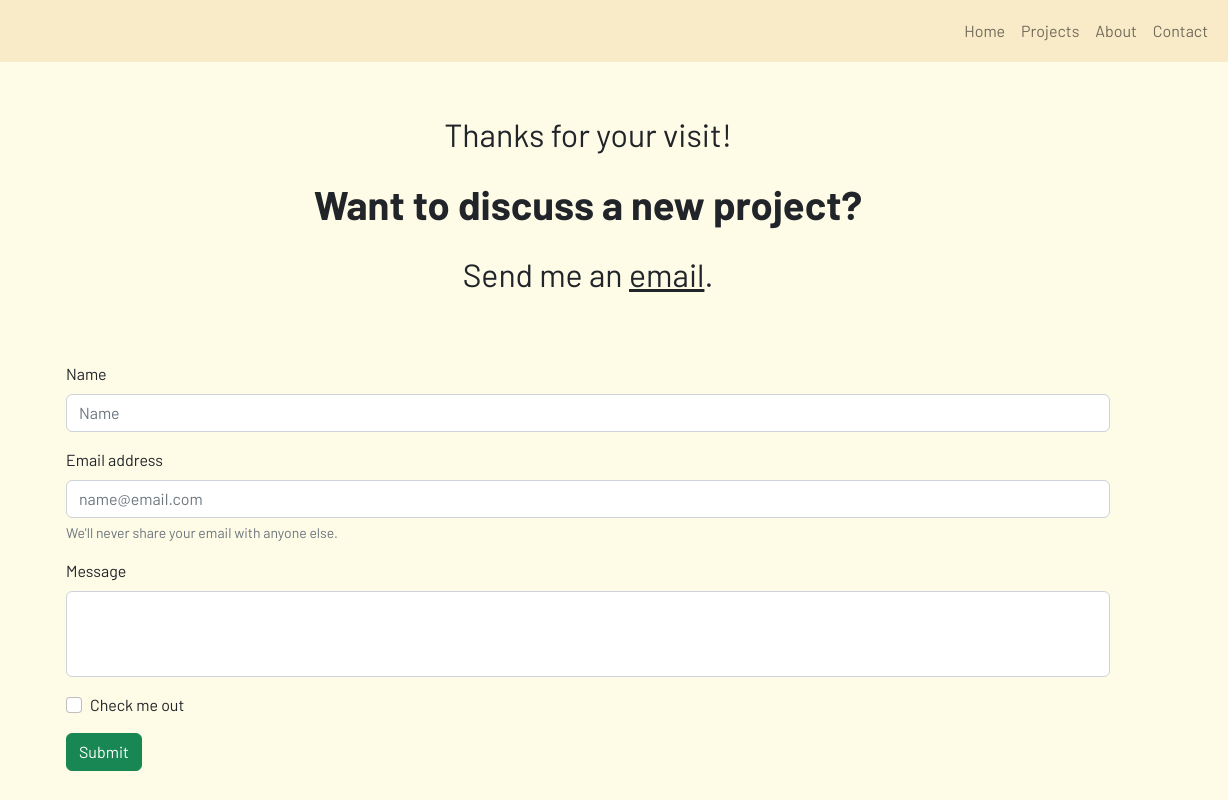
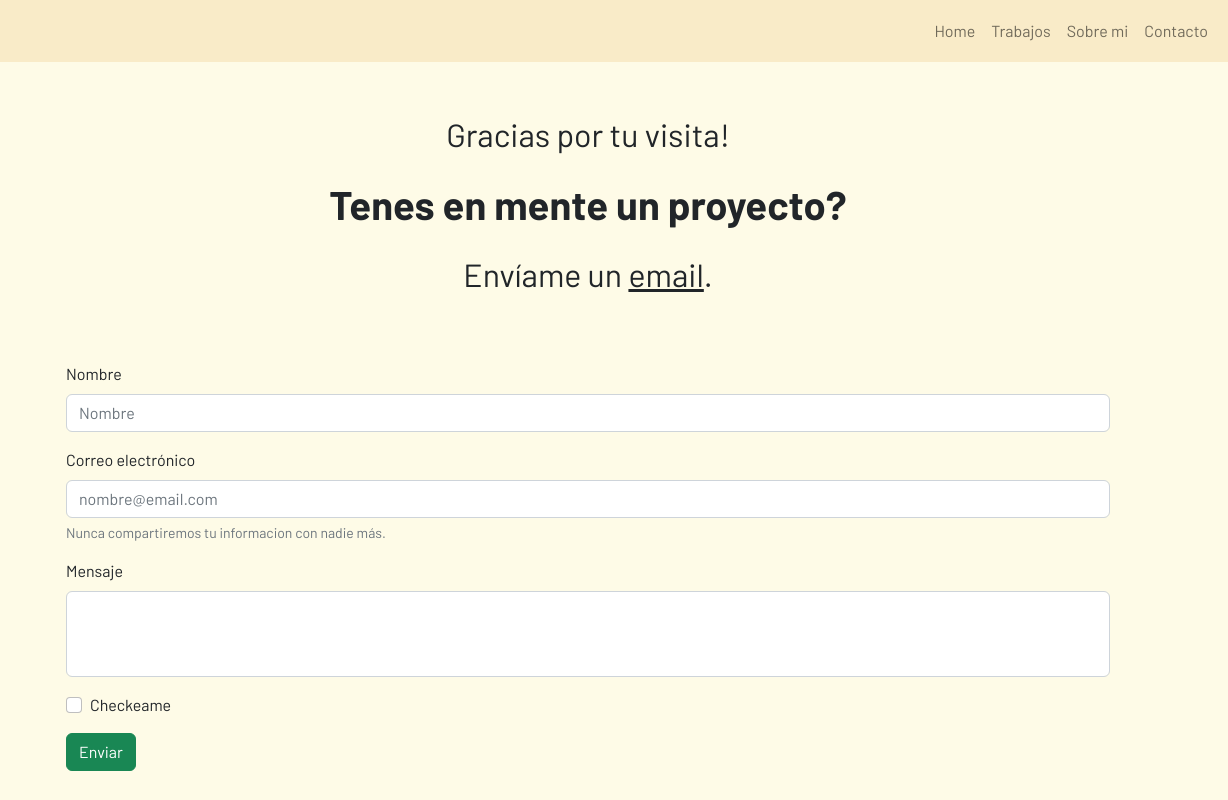
Before and after one commit to pato-1441/portfolio, a website: page pages/contact.html in a window 1280 px wide. Shown: the top 800 px of the page, 52-1280 px from the left. Drawn offline with nearby package versions, Linux system fonts and the light colour scheme.

Commit message:
traducciones

```diff
--- a/pages/contact.html
+++ b/pages/contact.html
@@ -4,7 +4,7 @@
     <meta charset="utf-8">
     <meta name="viewport" content="width=device-width, initial-scale=1">
     <title>portfolio patricio</title>
-    <link rel="shortcut icon" href="./assets/patapaton72.png" type="image/x-icon">
+    <link rel="shortcut icon" href="../assets/patapaton72.png" type="image/x-icon">
     <link rel="preconnect" href="https://fonts.googleapis.com">
     <link rel="preconnect" href="https://fonts.gstatic.com" crossorigin>
     <link href="https://fonts.googleapis.com/css2?family=Barlow:ital,wght@0,300;0,400;0,700;1,500&display=swap" rel="stylesheet">
@@ -27,13 +27,13 @@
                         <a class="nav-link" href="../index.html">Home</a>
                       </li>
                   <li class="nav-item">
-                    <a class="nav-link" href="./projects.html">Projects</a>
+                    <a class="nav-link" href="./projects.html">Trabajos</a>
                   </li>
                   <li class="nav-item">
-                    <a class="nav-link" href="./about.html">About</a>
+                    <a class="nav-link" href="./about.html">Sobre mi</a>
                   </li>
                   <li class="nav-item">
-                    <a class="nav-link" href="./contact.html">Contact</a>
+                    <a class="nav-link" href="./contact.html">Contacto</a>
                   </li>
                 </ul>
               </div>
@@ -44,13 +44,13 @@
               <div class="container-fluid farewellContainer">
                   <div class="row pt-5 text-center">
                       <div class="farewellDiv fs-2">
-                          <p class="fw-regular">Thanks for your visit!</p>
+                          <p class="fw-regular">Gracias por tu visita!</p>
                       </div>
                       <div class="farewellDiv fs-1">
-                        <p class="fw-bold">Want to discuss a new project?</p>
+                        <p class="fw-bold">Tenes en mente un proyecto?</p>
                       </div>
                       <div class="farewellDiv fs-2">
-                        <p class="fw-regular">Send me an <a class="text-dark farewellDivAnchor" href="#">email</a>.</p>
+                        <p class="fw-regular">Envíame un <a class="text-dark farewellDivAnchor" href="#">email</a>.</p>
                       </div>
                   </div>
               </div>
@@ -60,38 +60,38 @@
                     <div class="row">
                         <form action="" method="get" class="col-12">
                             <div class="mb-3">
-                                <label for="userName" class="form-label">Name</label>
-                                <input required="" type="text" class="form-control" id="userName" placeholder="Name">
+                                <label for="userName" class="form-label">Nombre</label>
+                                <input required="" type="text" class="form-control" id="userName" placeholder="Nombre">
                             </div>
                             <div class="mb-3">
-                                <label for="email" class="form-label">Email address</label>
-                                <input required="" type="email" class="form-control" id="exampleFormControlInput1" placeholder="name@email.com">
-                                <div id="emailHelp" class="form-text">We'll never share your email with anyone else.</div>
+                                <label for="email" class="form-label">Correo electrónico</label>
+                                <input required="" type="email" class="form-control" id="exampleFormControlInput1" placeholder="nombre@email.com">
+                                <div id="emailHelp" class="form-text">Nunca compartiremos tu informacion con nadie más.</div>
                             </div>
                             <div class="mb-3">
-                                <label for="message" class="form-label">Message</label>
+                                <label for="message" class="form-label">Mensaje</label>
                                 <textarea required="" class="form-control formContainerTextArea" id="message" rows="3"></textarea>
                             </div>
                             <div class="mb-3 form-check">
                                 <input type="checkbox" class="form-check-input" id="exampleCheck1">
-                                <label class="form-check-label" for="exampleCheck1">Check me out</label>
+                                <label class="form-check-label" for="exampleCheck1">Checkeame</label>
                             </div>
                             <div>
-                                <button type="submit" class="btn btn-success" data-bs-toggle="modal" data-bs-target="#formSubmitted">Submit</button>
+                                <button type="submit" class="btn btn-success" data-bs-toggle="modal" data-bs-target="#formSubmitted">Enviar</button>
                             </div>
                             <!--modal-->
                             <div class="modal fade" id="formSubmitted" tabindex="-1" aria-labelledby="formSubmitted" aria-hidden="true">
                                 <div class="modal-dialog">
                                     <div class="modal-content">
                                         <div class="modal-header">
-                                            <h5 class="modal-title" id="formSubmitted">Your message was sent!</h5>
+                                            <h5 class="modal-title" id="formSubmitted">El mensaje fue enviado!</h5>
                                             <button type="button" class="btn-close" data-bs-dismiss="modal" aria-label="Close"></button>
                                         </div>
                                         <div class="modal-body">
-                                            We'll answer your message as soon as we can.
+                                            Responderé tu mensaje tan pronto como pueda.
                                         </div>
                                         <div class="modal-footer">
-                                            <button type="button" class="btn btn-secondary" data-bs-dismiss="modal">Close</button>
+                                            <button type="button" class="btn btn-secondary" data-bs-dismiss="modal">Cerrar</button>
                                         </div>
                                     </div>
                                 </div>
```
Also changed, not shown: index.html (+6 -6 lines), pages/about.html (+4 -4 lines), pages/projects.html (+4 -4 lines).
